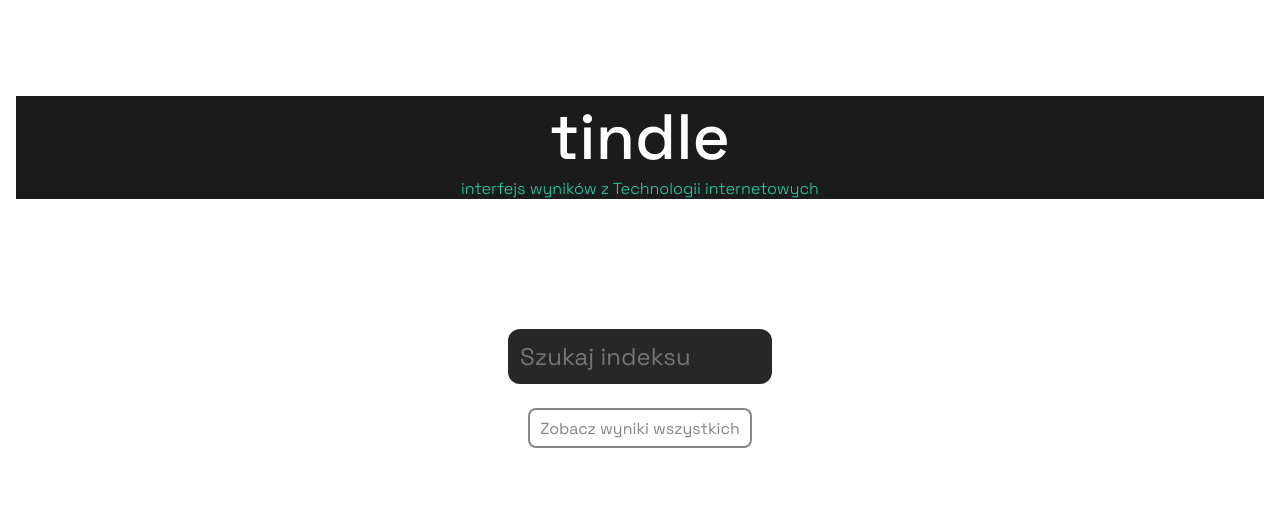
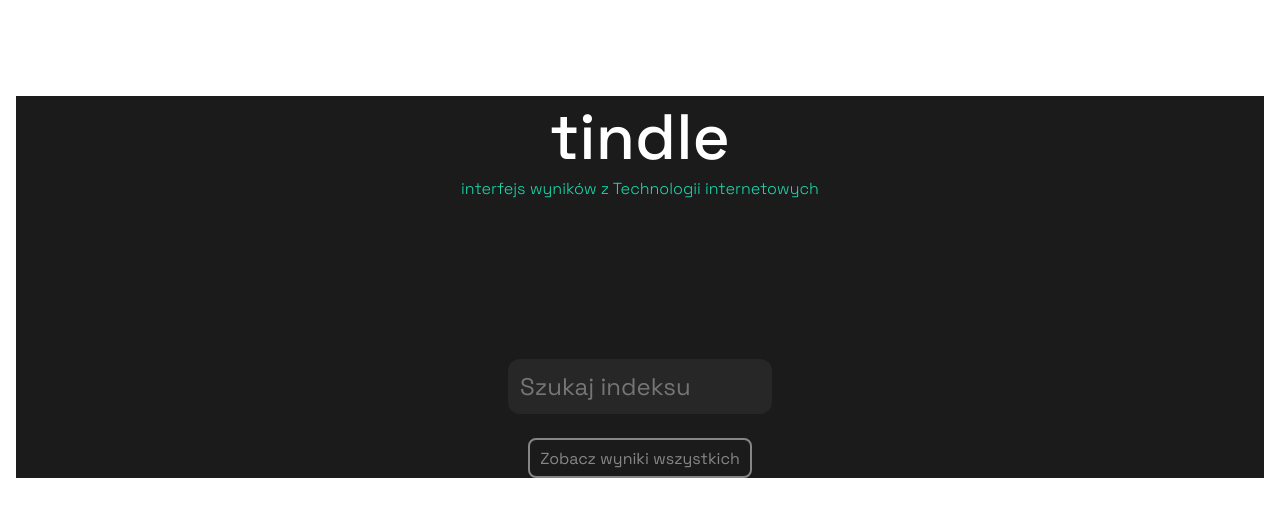
Before and after one commit to kjubik/tindle, a SvelteKit app: page / in a window 1280 px wide. Shown: the top 516 px of the page. Built offline with nearby package versions, Linux system fonts and the light colour scheme.

Commit message:
fixed margin

```diff
--- a/src/routes/+page.svelte
+++ b/src/routes/+page.svelte
@@ -77,11 +77,7 @@ main {
 }
 
 #actions {
-    position: fixed;
-    margin: 0 auto;
-    left: 0;
-    right: 0;
-    bottom: 22em;
+    margin: 10em auto;
 }
 
 input {
```
